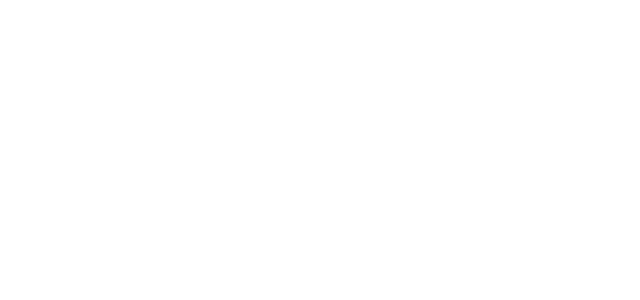
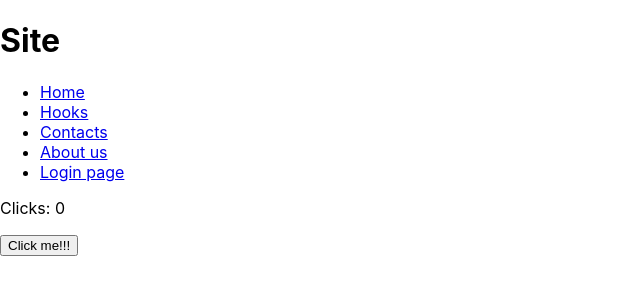
Before and after one commit to fc-fullstack-courses/pfe-2023-1-react-lessons, a React (Create React App) app: page /hooks in a window 1280 px wide. Shown: the top 300 px of the page, without its empty margins (0-640 px from the left). Built offline with nearby package versions, Linux system fonts and the light colour scheme.

Commit message:
Add basic useState hook example

```diff
--- a/src/App.js
+++ b/src/App.js
@@ -4,6 +4,7 @@
 import HomePage from './pages/HomePage';
 import ContactsPage from './pages/ContactsPage';
 import LoginPage from './pages/LoginPage';
+import HooksPage from './pages/HooksPage';
 
 class App extends React.Component {
   constructor(props) {
@@ -29,6 +30,7 @@
             render={(routeProps) => <ContactsPage {...routeProps} />}
           />
 
+          <Route path="/hooks" component={HooksPage} />
           <Route path="/login" component={LoginPage} />
 
           {/* <Route path="/about" component={AboutUsPage} />
--- a/src/components/Header/index.jsx
+++ b/src/components/Header/index.jsx
@@ -38,6 +38,9 @@
             <Link to="/">Home</Link>
           </li>
           <li>
+            <Link to="/hooks">Hooks</Link>
+          </li>
+          <li>
             <Link to="/contacts">Contacts</Link>
           </li>
           <li>
--- /dev/null
+++ b/src/pages/HooksPage/index.jsx
@@ -0,0 +1,29 @@
+import React, { useState } from 'react';
+import Header from '../../components/Header';
+
+const HooksPage = () => {
+  /*
+    хук useState приймає початкове значення стану
+    повертає кортеж
+      перше елемент - поточне значення стану
+      другий - персональний setState для зміни цього стану
+  */
+  const [clicks, setClicks] = useState(0);
+
+  function handleClick() {
+    // сюди одразу передаємо нове значення стану
+    setClicks(clicks + 1);
+  }
+
+  return (
+    <>
+      <Header />
+      <div>
+        <p>Clicks: {clicks}</p>
+        <button onClick={handleClick}>Click me!!!</button>
+      </div>
+    </>
+  );
+};
+
+export default HooksPage;
```
